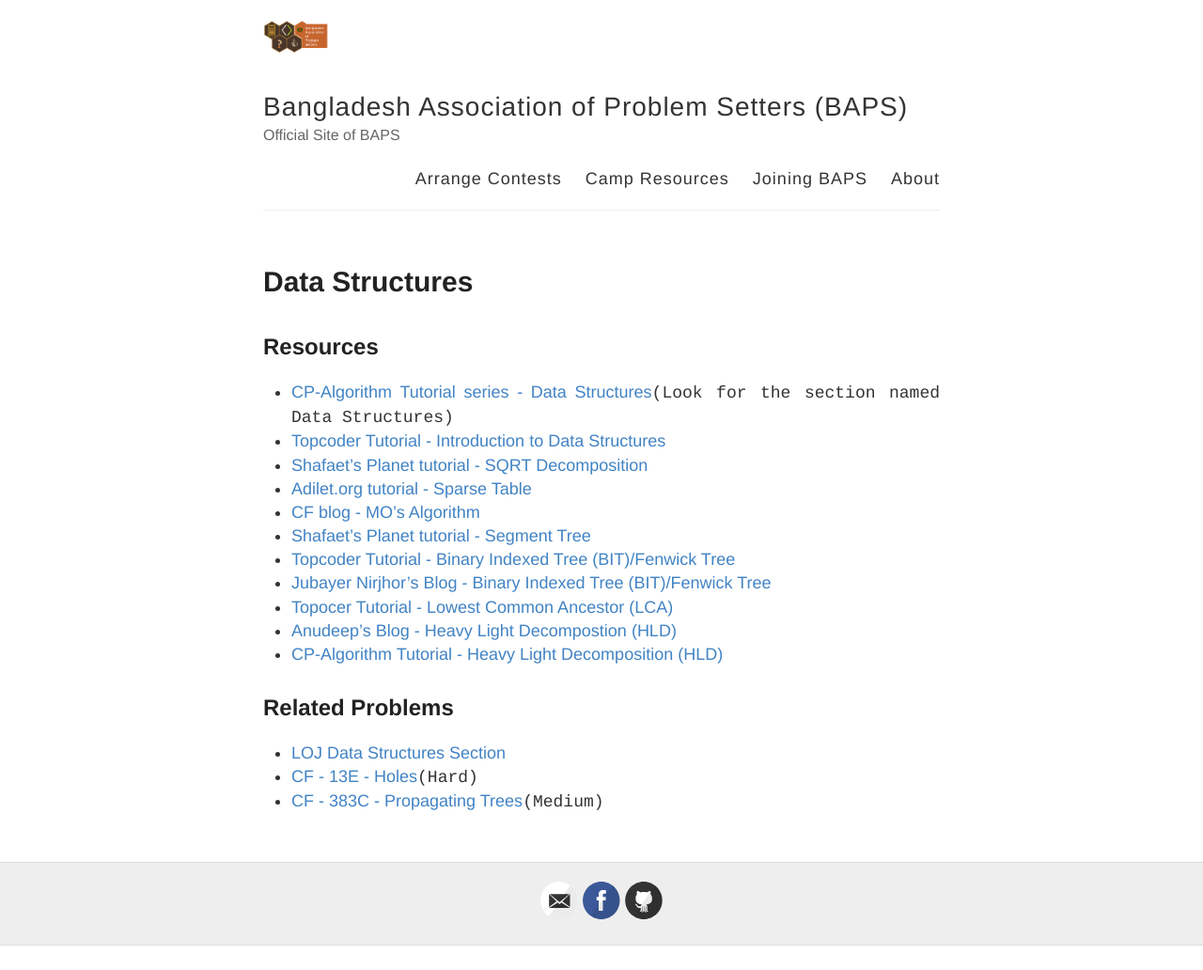
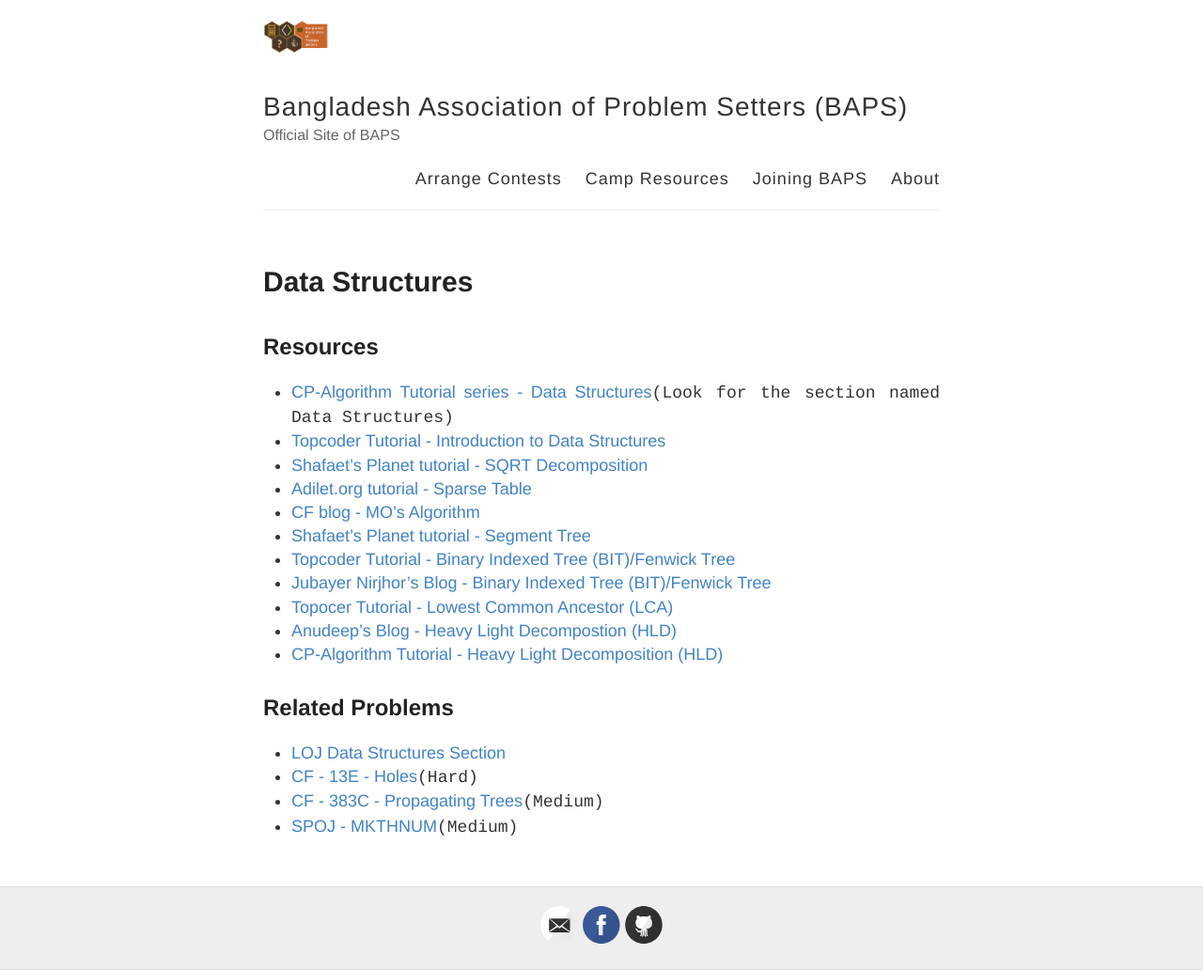
Before and after one commit to baps-bgd/baps-bgd.github.io, a Jekyll site: the page built from _posts/2020-10-30-data-structures.md, in a window 1280 px wide. Shown: the whole page at 94% size. Built offline with Jekyll 4.4.1, drawn with Linux system fonts in a browser that asks for light colours; before the commit the page ends 1006 px from its top, so only the background shows below that.

Commit message:
Data Structure - Add new problem SPOJ MKTHNUM
SPOJ MKTHNUM is a very popular problem for learning different techniques of data structure which involves segment trees, merge trees, binary search trees etc.

```diff
--- a/_posts/2020-10-30-data-structures.md
+++ b/_posts/2020-10-30-data-structures.md
@@ -24,3 +24,4 @@ published: true
 - [LOJ Data Structures Section](https://lightoj.com/problems/category/data-structures){:target="\_blank"}
 - [CF - 13E - Holes](https://codeforces.com/contest/13/problem/E){:target="\_blank"}`(Hard)`
 - [CF - 383C - Propagating Trees](https://codeforces.com/problemset/problem/383/C){:target="\_blank"}`(Medium)`
+- [SPOJ - MKTHNUM](https://www.spoj.com/problems/MKTHNUM/){:target="\_blank"}`(Medium)`
```
